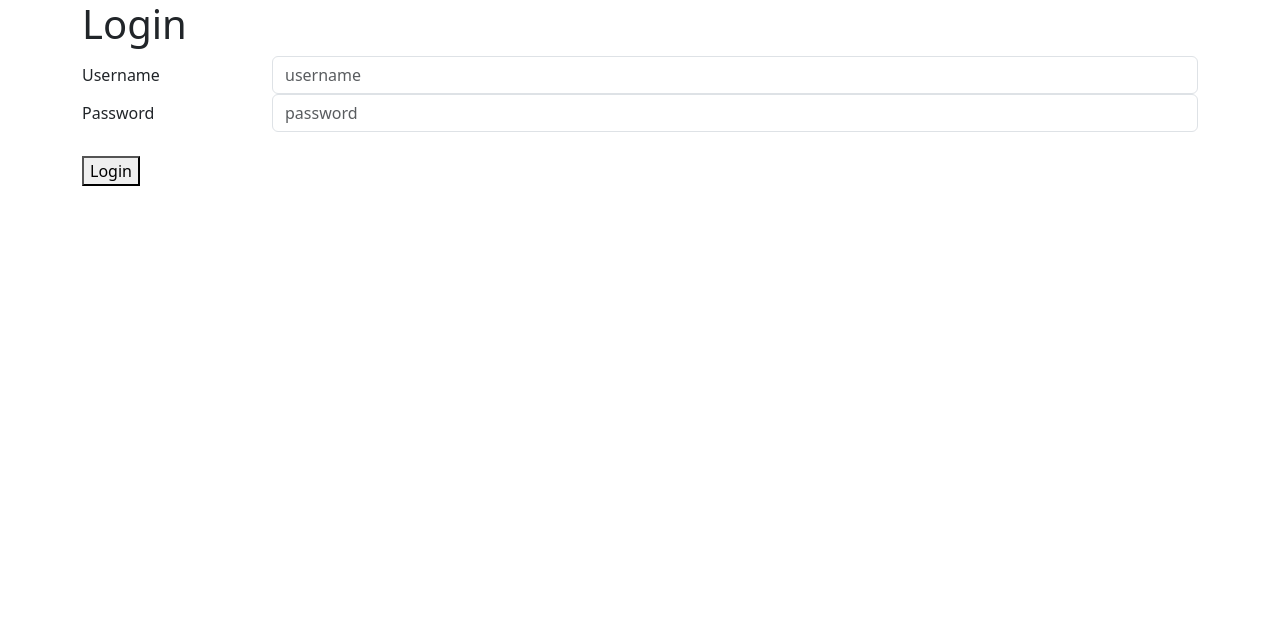
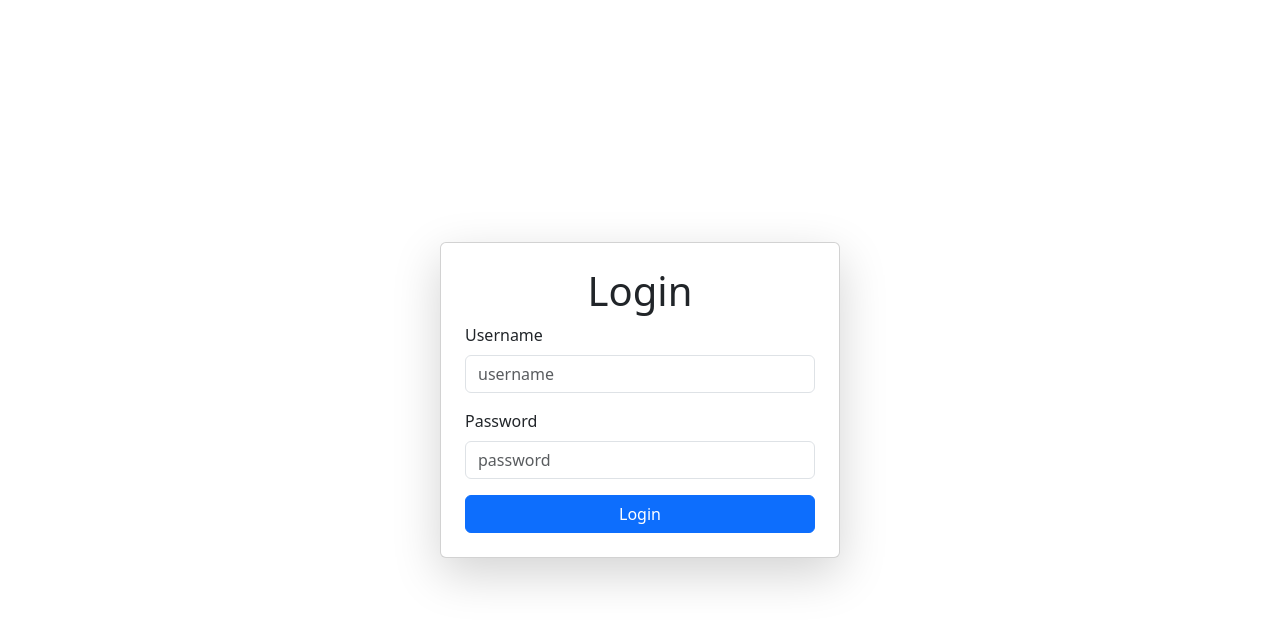
Before and after one commit to mgzzl/kva-react, a React (Create React App) app: page / in a window 1280 px wide. Shown: the top 626 px of the page. Built offline with nearby package versions, Linux system fonts and the light colour scheme; what @react-pdf/renderer would draw is missing.

Commit message:
update login

```diff
--- a/src/login.tsx
+++ b/src/login.tsx
@@ -2,11 +2,13 @@
 import React, { useState } from 'react';
 import { BrowserRouter as Router, Navigate, Routes, Route } from 'react-router-dom';
 import App from './App';
+import 'bootstrap/dist/css/bootstrap.min.css';
 
 function Login() {
     const [username, setUsername] = useState('');
     const [password, setPassword] = useState('');
     const [isLoggedIn, setIsLoggedIn] = useState(false);
+
     const handleLogin = (event: React.FormEvent<HTMLFormElement>) => {
         event.preventDefault();
         // Add your login logic here
@@ -14,45 +16,50 @@
             setIsLoggedIn(true);
             return <Navigate to="/" replace={true} />;
         } else {
-            console.log("Please provide a valid username and password")
+            console.log("Please provide a valid username and password");
         }
     };
 
     return (
-        <div className="container">
+        <div className="container d-flex justify-content-center align-items-center vh-100">
             {isLoggedIn ? (
-            <Router>
-                <Routes>
-                    <Route path="/" element={<App />} />
-                </Routes>
-            </Router>
+                <Router>
+                    <Routes>
+                        <Route path="/" element={<App />} />
+                    </Routes>
+                </Router>
             ) : (
-                <>
-                    <div className='mx-auto'>
-                        <h1>Login</h1>
-                    </div>
+                <div className="card p-4 shadow-lg" style={{ width: '400px' }}>
+                    <h1 className="text-center">Login</h1>
                     <form onSubmit={handleLogin}>
-                        <div className="form-group row">
-                            <label className="col-sm-2 col-form-label">Username</label>
-                            <div className="col-sm-10">
-                                <input type="text" className="form-control" id="username" placeholder="username" value={username} onChange={(event) => setUsername(event.target.value)} />
-                            </div>
+                        <div className="form-group mb-3">
+                            <label htmlFor="username" className="form-label">Username</label>
+                            <input
+                                type="text"
+                                className="form-control"
+                                id="username"
+                                placeholder="username"
+                                value={username}
+                                onChange={(event) => setUsername(event.target.value)}
+                            />
                         </div>
-                        <div className="form-group row">
-                            <label className="col-sm-2 col-form-label">Password</label>
-                            <div className="col-sm-10">
-                                <input type="password" className="form-control" id="password" placeholder="password" value={password} onChange={(event) => setPassword(event.target.value)} />
-                            </div>
+                        <div className="form-group mb-3">
+                            <label htmlFor="password" className="form-label">Password</label>
+                            <input
+                                type="password"
+                                className="form-control"
+                                id="password"
+                                placeholder="password"
+                                value={password}
+                                onChange={(event) => setPassword(event.target.value)}
+                            />
                         </div>
-                        <br />
-                        <button type="submit">Login</button>
+                        <button type="submit" className="btn btn-primary w-100">Login</button>
                     </form>
-
-                </>
+                </div>
             )}
         </div>
     );
 }
 
-
 export default Login;
```
